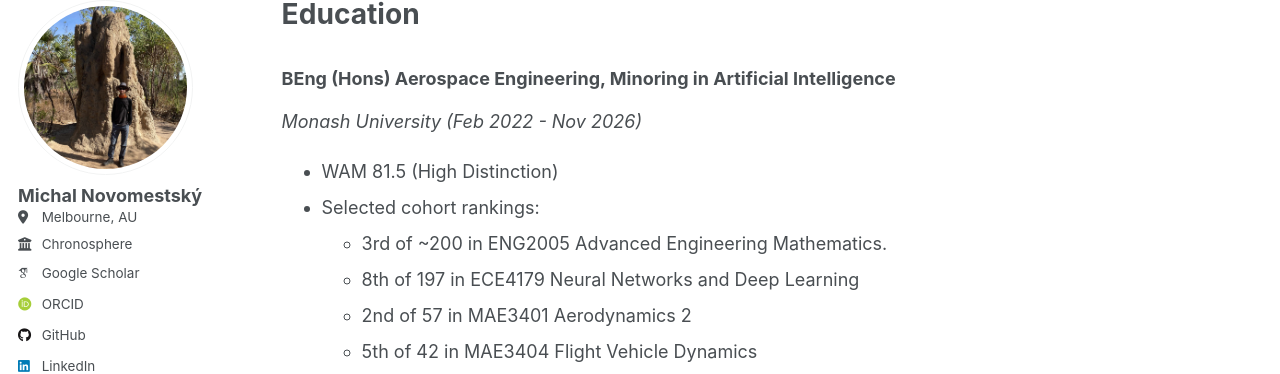
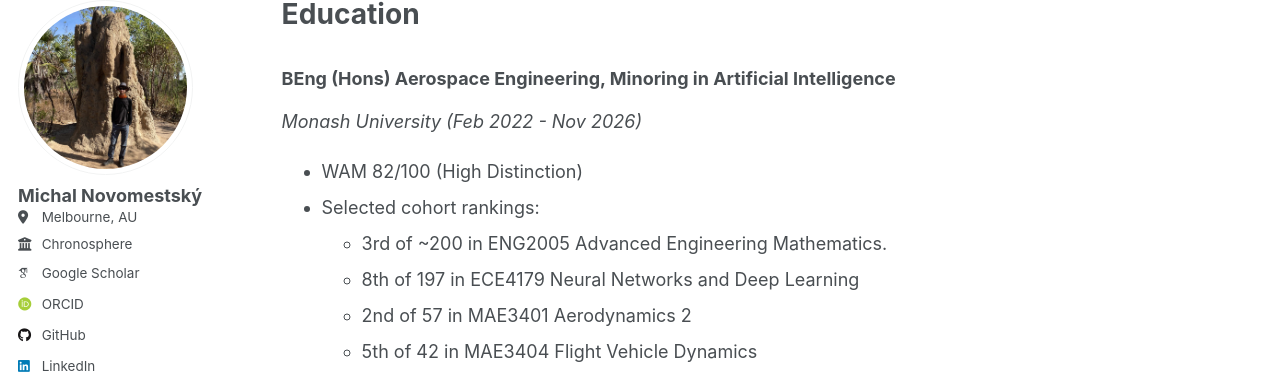
Before and after one commit to Michal-Novomestsky/Michal-Novomestsky.github.io, a Jekyll site: the page built from _pages/cv.md, in a window 1280 px wide and 900 px high, scrolled down 1529 px. Shown: the part 99-473 px from the top of the window. Built offline with Jekyll 4.4.1, drawn with Linux system fonts in a browser that asks for light colours; some web fonts are replaced.

Commit message:
updated WAM

```diff
--- a/_pages/cv.md
+++ b/_pages/cv.md
@@ -48,7 +48,7 @@ redirect_from:
 # Education
 ### BEng (Hons) Aerospace Engineering, Minoring in Artificial Intelligence
 *Monash University (Feb 2022 - Nov 2026)*
-* WAM 81.5 (High Distinction)
+* WAM 82/100 (High Distinction)
 * Selected cohort rankings:
   * 3rd of ~200 in ENG2005 Advanced Engineering Mathematics.
   * 8th of 197 in ECE4179 Neural Networks and Deep Learning
```
